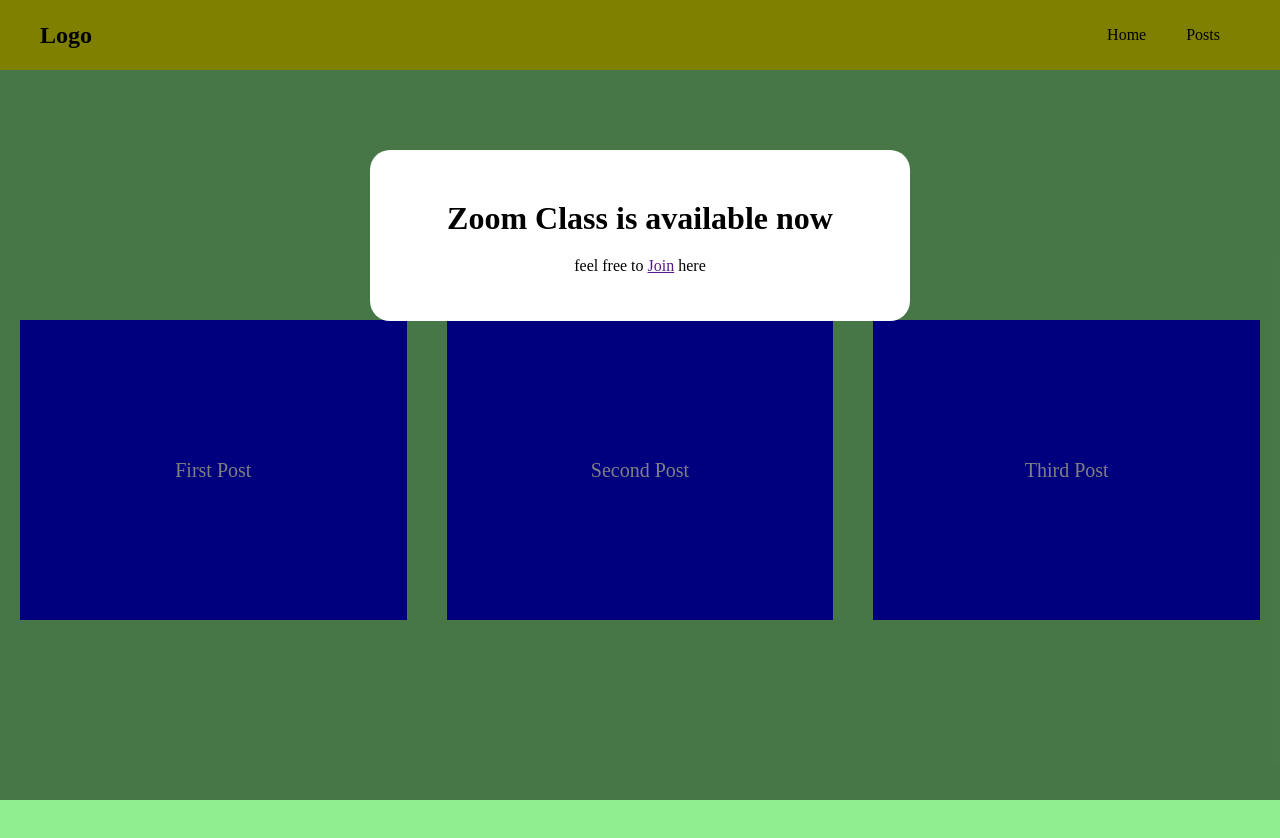
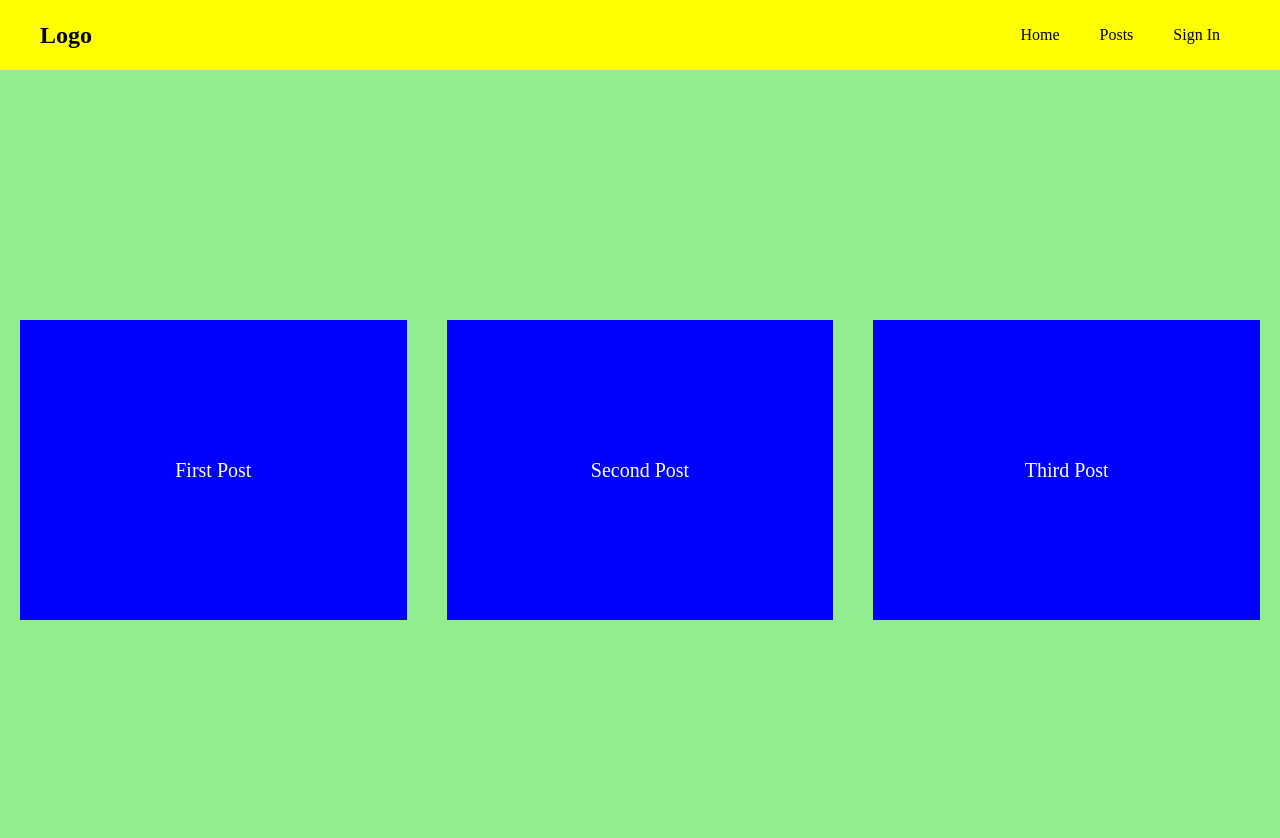
Before and after one commit to nayzawaungnza/react-basic, a React (Create React App) app: page / in a window 1280 px wide. Shown: the top 838 px of the page. Built offline with nearby package versions, Linux system fonts and the light colour scheme.

Commit message:
ep-21-portal

```diff
--- a/public/index.html
+++ b/public/index.html
@@ -28,6 +28,7 @@
   </head>
   <body>
     <noscript>You need to enable JavaScript to run this app.</noscript>
+    <div id="modal"></div>
     <div id="root"></div>
     <!--
       This HTML file is a template.
--- a/src/App.js
+++ b/src/App.js
@@ -6,6 +6,8 @@
 import PostList from './components/PostsList/index';
 import Modal from './components/Modal/index'
 function App() {
+
+  let [showModal, setshowModal] = useState(false);
 
   let [posts, setPosts] = useState([
     {
@@ -24,12 +26,14 @@
 
   return (
     <>
-      <Navbar/>
+      <Navbar setshowModal={setshowModal}/>
       <PostList posts={posts}/>
-      <Modal>
+      {showModal && <Modal>
+        {/* that is call slot */}
             <h1>Zoom Class is available now</h1>
             <p>feel free to <a href="">Join</a> here</p>
-      </Modal>
+            <button onClick={()=>setshowModal(false)}>close</button>
+      </Modal>}
     </>
 
   );
--- a/src/components/Modal/index.js
+++ b/src/components/Modal/index.js
@@ -1,11 +1,13 @@
 import React from 'react'
 import './index.css'
+import  ReactDOM  from 'react-dom'
 export default function Modal({children}) {
   return (
-    <div className='modal-backdrop'>
-        <div className='modal'>
-            {children}
-        </div>
+    ReactDOM.createPortal(<div className='modal-backdrop'>
+    <div className='modal'>
+        {children}
     </div>
+</div>, document.getElementById('modal'))
+
   )
 }
--- a/src/components/Navbar/index.js
+++ b/src/components/Navbar/index.js
@@ -1,6 +1,6 @@
 import React from 'react'
 import './index.css';
-export default function Navbar() {
+export default function Navbar({setshowModal}) {
   return (
     <nav>
 
@@ -9,6 +9,8 @@
         <ul>
           <li>Home</li>
           <li>Posts</li>
+          <li onClick={()=>setshowModal(true)}>Sign In</li>
+          {/* that used function reference */}
         </ul>
       </div>
     </nav>
```
